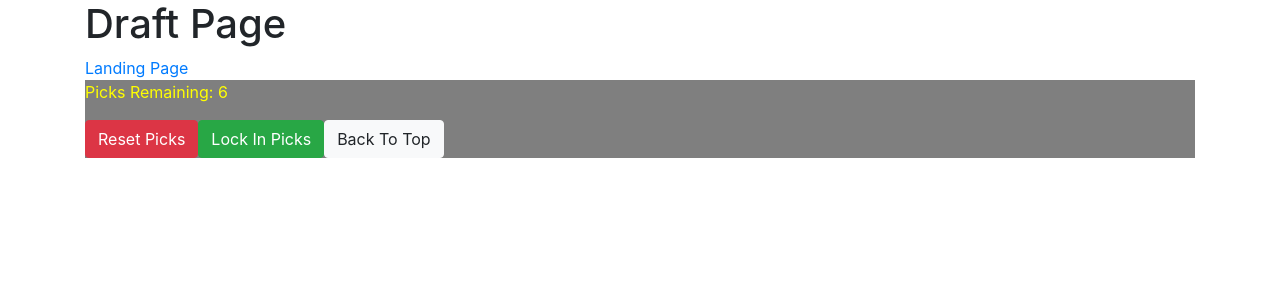
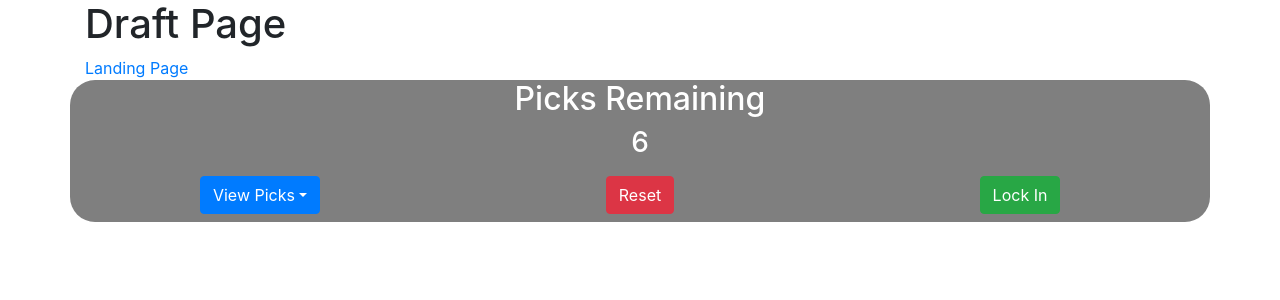
Before and after one commit to chris-baird/cuisine-royale, a React (Create React App) app in the folder client/: page /draft in a window 1280 px wide. Shown: the top 300 px of the page. Built offline with nearby package versions, Linux system fonts and the light colour scheme.

Commit message:
Style Complete

```diff
--- a/client/src/components/draftPickDisplay/DraftPickDisplay.js
+++ b/client/src/components/draftPickDisplay/DraftPickDisplay.js
@@ -2,65 +2,64 @@ import React from 'react';
 import {
   Badge,
   Button,
+  Col,
   Dropdown,
   DropdownButton,
   OverlayTrigger,
   Tooltip
 } from 'react-bootstrap';
 
+import styles from './draftPickDisplay.module.css';
+
 function DraftPickDiplay(props) {
   return (
-    <div className="sticky-top" style={{ backgroundColor: 'rgba(0,0,0,.5)' }}>
-      <p style={{ color: 'yellow' }}>
-        Picks Remaining: <span>{props.count}</span>
-      </p>
-
-      <Button variant="danger" onClick={props.resetDraft}>
-        Reset Picks
-      </Button>
-      <Button variant="success">Lock In Picks</Button>
-      <a href="#top">
-        <Button variant="light">Back To Top</Button>
-      </a>
-      <div className="d-none d-xs-none d-sm-none d-md-block d-lg-block d-xl-block">
-        {props.drafts.map(item => (
-          <OverlayTrigger
-            key={item.id}
-            placement={'bottom'}
-            overlay={
-              <Tooltip id={`tooltip-${'bottom'}`}>Click To Remove</Tooltip>
-            }
+    <div
+      className="sticky-top row"
+      style={{ backgroundColor: 'rgba(0,0,0,.5)', borderRadius: '25px' }}
     >
-            <Badge
-              pill
-              variant="info"
-              key={item.id}
-              onClick={() => props.handleDraftPick(item)}
-              style={{ cursor: 'pointer' }}
-            >
-              {item.name}
-            </Badge>
-          </OverlayTrigger>
-        ))}
-      </div>
+      <Col sm={12}>
+        <h2 style={{ color: 'white', textAlign: 'center' }}>Picks Remaining</h2>
+        <h3 style={{ color: 'white', textAlign: 'center' }}>{props.count}</h3>
+      </Col>
+      <Col>
         <DropdownButton
-        id="dropdown-basic-button"
-        className="d-block d-sm-block d-md-none d-lg-none d-lx-none"
-        title={`View Picks: ${props.drafts.length}`}
+          style={{ margin: '.5em auto' }}
+          id={styles.dropdown}
+          className="test-class d-block d-sm-block d-md-block d-lg-block d-lx-block"
+          title={'View Picks'}
         >
           {props.drafts.map(item => (
             <Dropdown.Item href="#/action-1" key={item.id}>
               {item.name}
-            <Button
+              <span>X</span>
+              {/* <Button
                 style={{ float: 'right' }}
                 variant="danger"
                 onClick={() => props.handleDraftPick(item)}
               >
                 X
-            </Button>
+              </Button> */}
             </Dropdown.Item>
           ))}
         </DropdownButton>
+      </Col>
+      <Col>
+        <Button
+          variant="danger"
+          onClick={props.resetDraft}
+          style={{ margin: '.5em auto', display: 'block' }}
+        >
+          Reset
+        </Button>
+      </Col>
+      <Col>
+        <Button
+          variant="success"
+          style={{ margin: '.5em auto', display: 'block' }}
+        >
+          Lock In
+        </Button>
+      </Col>
     </div>
   );
 }
--- /dev/null
+++ b/client/src/components/draftPickDisplay/draftPickDisplay.module.css
@@ -0,0 +1,4 @@
+#dropdown {
+  display: block;
+  margin: 0 auto;
+}
```
Lines whose indentation alone changed are shown as unchanged.
